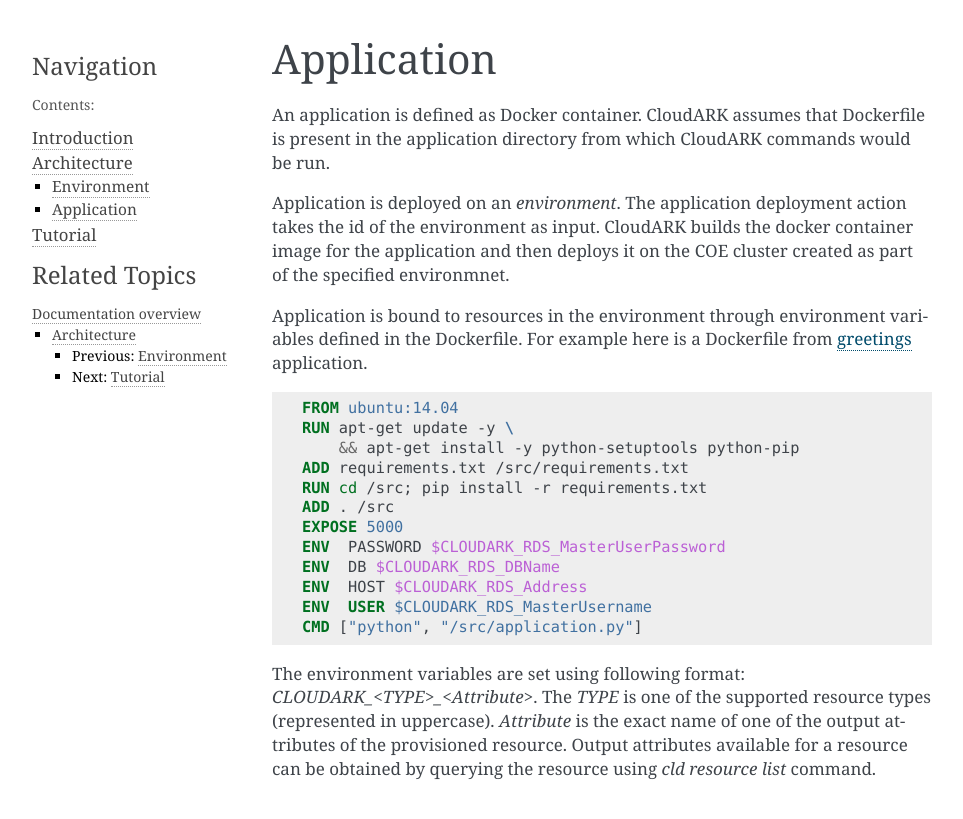
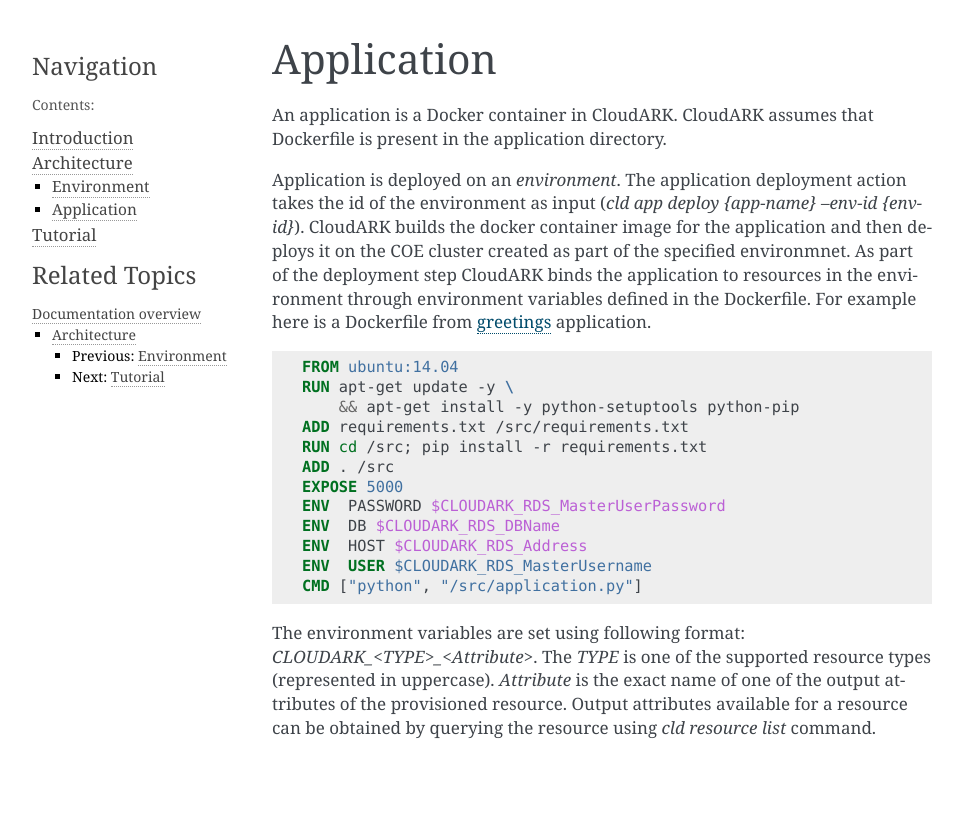
Before and after one commit to cloud-ark/caastle, a Sphinx documentation site: the page built from docs/application.rst, in a window 1280 px wide. Shown: the top 819 px of the page, without its empty margins (148-1111 px from the left). Built offline with Sphinx 7.4.7, drawn with Linux system fonts in a browser that asks for light colours; formulas are drawn with MathJax 3.

Commit message:
Documentation updates

```diff
--- a/docs/application.rst
+++ b/docs/application.rst
@@ -1,15 +1,14 @@
 Application
 ------------
 
-An application is defined as Docker container. CloudARK assumes that Dockerfile
-is present in the application directory from which CloudARK commands would be run.
+An application is a Docker container in CloudARK. CloudARK assumes that Dockerfile
+is present in the application directory.
 
 Application is deployed on an *environment*. The application deployment action takes
-the id of the environment as input. CloudARK builds the docker container image for
-the application and then deploys it on the COE cluster created as part of the specified
-environmnet.
-
-Application is bound to resources in the environment through environment variables
+the id of the environment as input (*cld app deploy {app-name} --env-id {env-id}*).
+CloudARK builds the docker container image for the application and then deploys it on the COE cluster created as part of the specified
+environmnet. As part of the deployment step CloudARK binds the application to resources
+in the environment through environment variables
 defined in the Dockerfile. For example here is a Dockerfile from greetings_ application.
 
 .. _greetings: https://github.com/cloud-ark/cloudark-samples/tree/master/greetings
--- a/docs/architecture.rst
+++ b/docs/architecture.rst
@@ -1,10 +1,5 @@
 Architecture
 -------------
-
-CloudARK consists of a server component and a client component.
-The server process is started when cloudark is installed.
-It listens on port 5002. The client component connects to the server locally over HTTP.
-Users see a command-line interface that hides these details.
 
 There are two main abstractions in CloudARK - *Environment* and *Application*.
 
```
Also changed, not shown: docs/environment.rst (+6 -5 lines).
